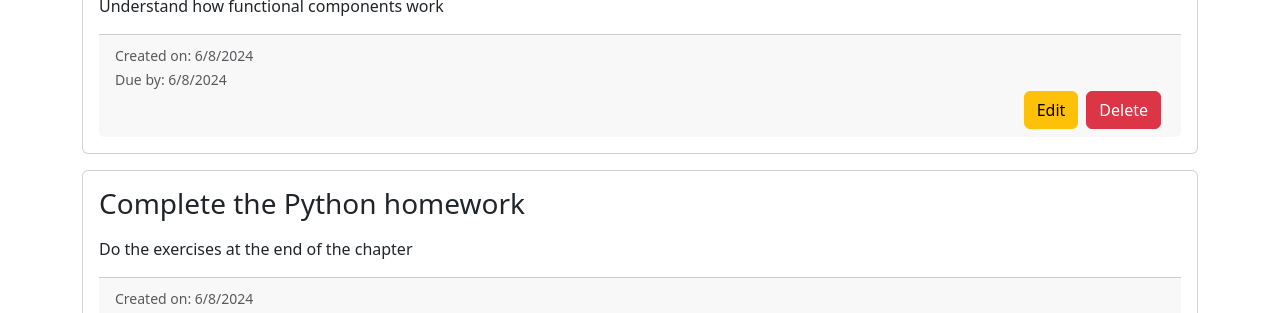
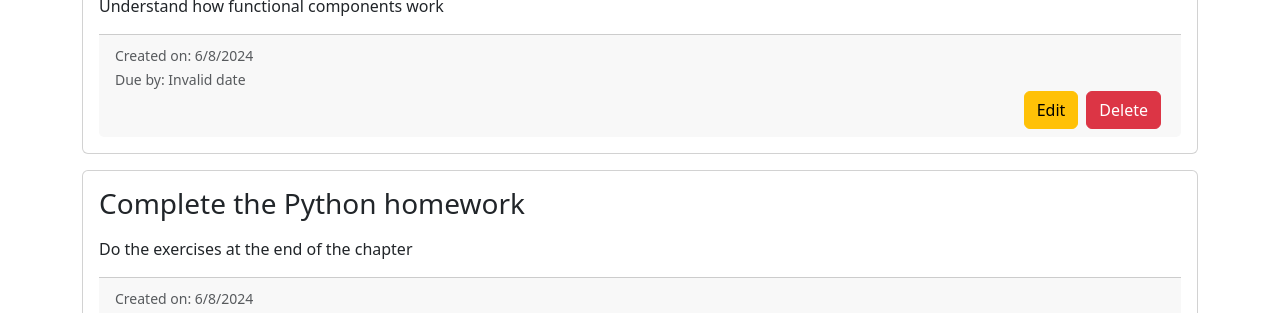
Before and after one commit to BigO-Dev/todo-list-app, a React (Vite) app: page / in a window 1280 px wide. Shown: the part 487-800 px from the top of the page. Built offline with nearby package versions, Linux system fonts and the light colour scheme.

Commit message:
refactor: Improve date formatting in HomeworkList component

```diff
--- a/src/components/HomeworkList.jsx
+++ b/src/components/HomeworkList.jsx
@@ -23,7 +23,11 @@ const HomeWorkList = ({ assignments, setAssignments, handleEdit }) => {
             <br />
             <small className='text-muted'>
               Due by:{' '}
-              {new Intl.DateTimeFormat('en-US').format(assignment.dueDate)}
+              {assignment.dueDate && !isNaN(Date.parse(assignment.dueDate))
+                ? new Intl.DateTimeFormat('en-US').format(
+                    new Date(assignment.dueDate)
+                  )
+                : 'Invalid date'}
             </small>
 
             <div className='d-flex justify-content-end'>
```
